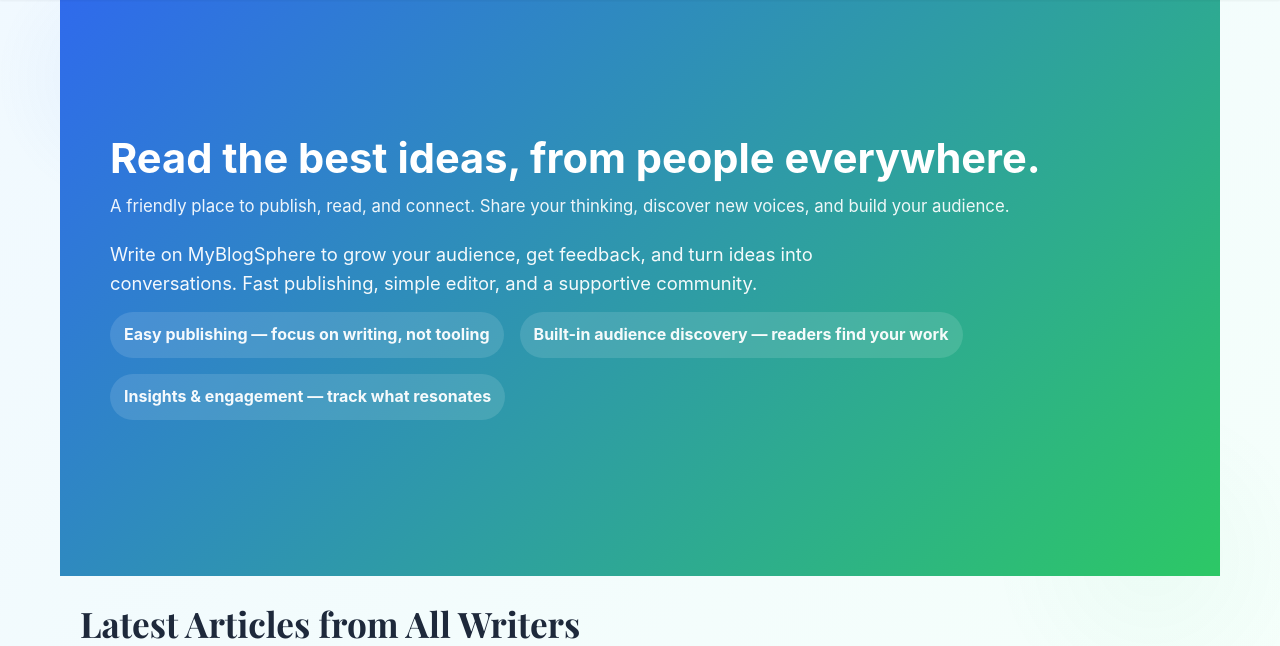
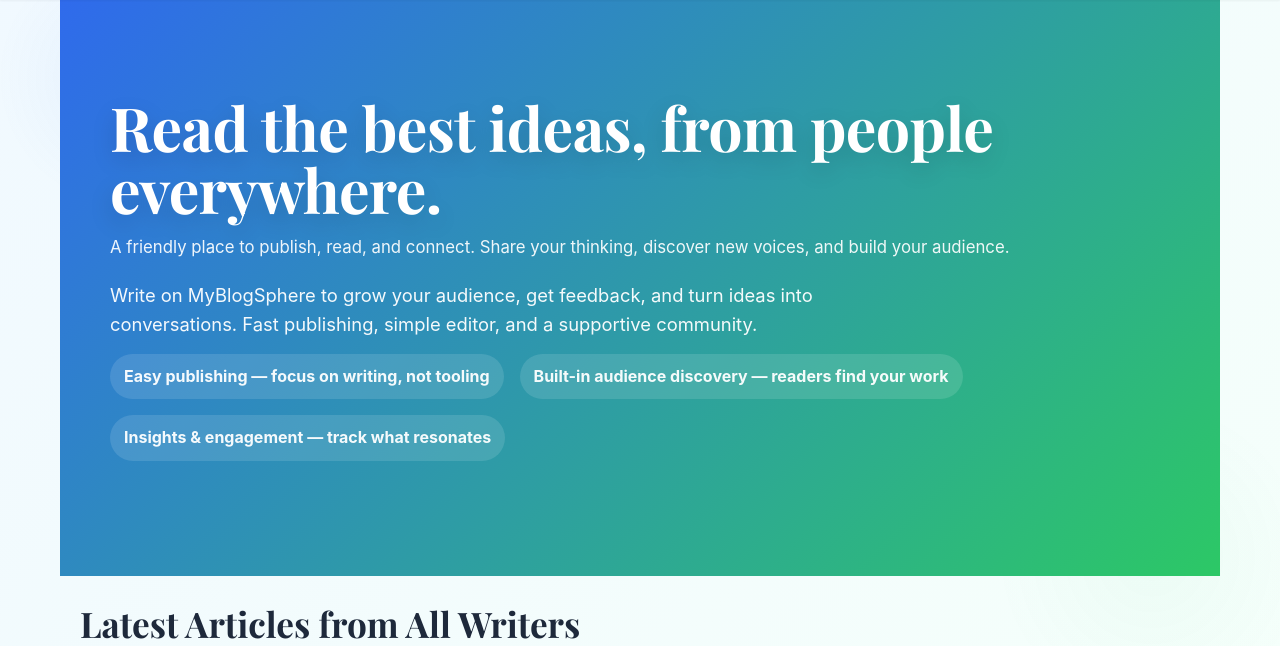
Before and after one commit to Ashmi13/my_blog, a PHP site: page / in a window 1280 px wide. Shown: the part 83-729 px from the top of the page. Run offline with PHP 8.4, Linux system fonts and the light colour scheme.

Commit message:
style(ui): enlarge hero title, use decorative font and subtle shadow

```diff
--- a/frontend/style.css
+++ b/frontend/style.css
@@ -160,10 +160,14 @@
     text-align: left;
 }
 .hero-title {
-    font-size: 2.6rem;
-    line-height: 1.05;
-    margin-bottom: 12px;
+    font-family: 'Playfair Display', var(--font-family);
+    font-size: 3.8rem;
+    line-height: 1.02;
+    margin-bottom: 14px;
     font-weight: 700;
+    letter-spacing: -0.6px;
+    color: white;
+    text-shadow: 0 8px 24px rgba(0,0,0,0.15);
     transition: transform 0.45s cubic-bezier(.2,.9,.2,1), color 0.35s ease, opacity 0.35s ease;
     will-change: transform, color, opacity;
 }
```
